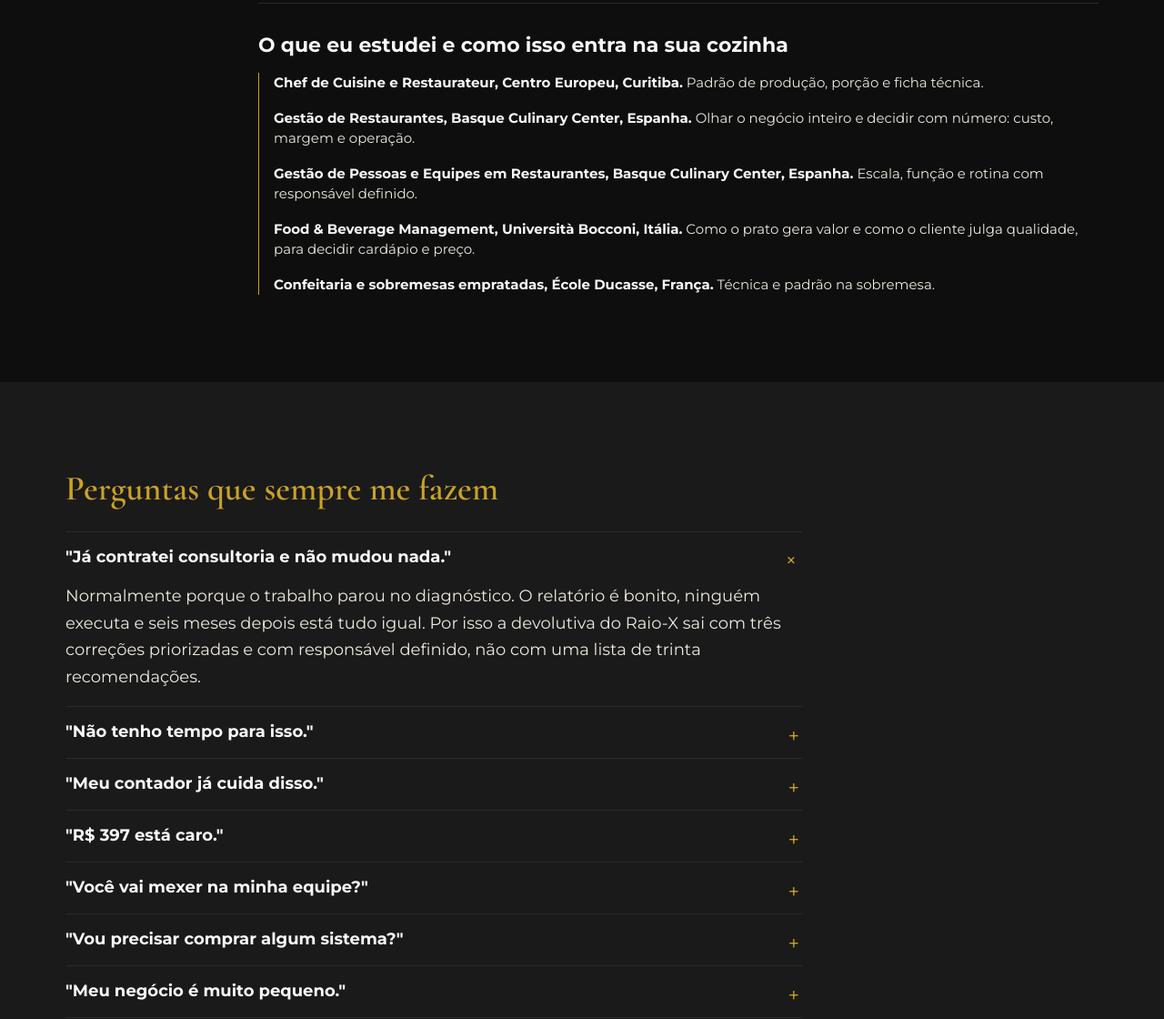
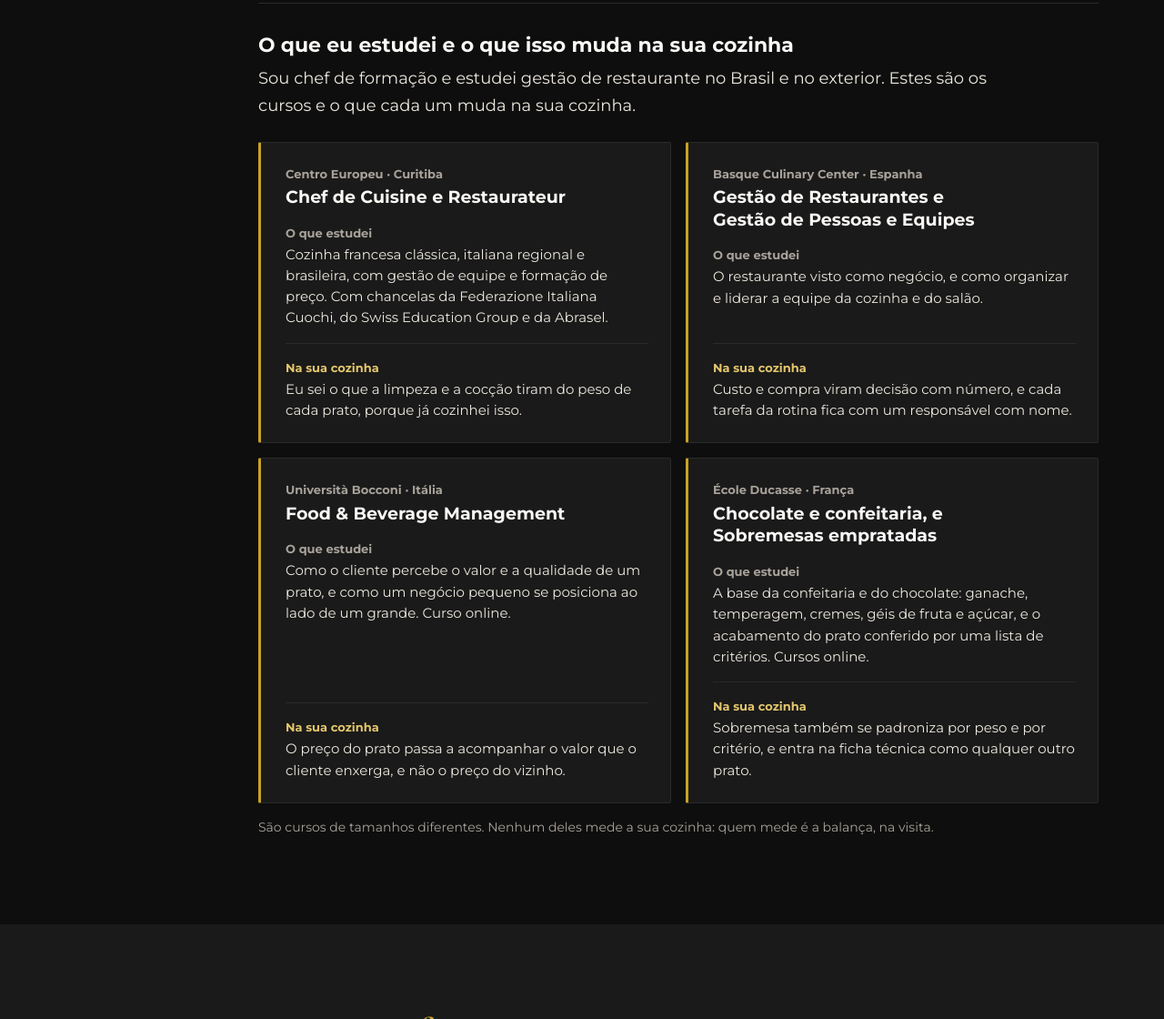
Before and after one commit to maverickguedes77-hue/raiox-cozinha, a plain HTML site: page index.html in a window 1280 px wide. Shown: the part 8371-9491 px from the top of the page at 91% size. Drawn offline with Linux system fonts and the light colour scheme.

Commit message:
Refaz Quem sou com quatro cartões de formação
Cada cartão mostra onde estudei, o que estudei e o que muda na cozinha do cliente. Centro Europeu, Basque Culinary Center, Bocconi e École Ducasse.

Co-Authored-By: Claude Sonnet 5.5 <noreply@anthropic.com>

```diff
--- a/css/estilo.css
+++ b/css/estilo.css
@@ -205,9 +205,17 @@ html:not(.js) .so-js { display: none; }
 .selo text { font: 700 54px var(--serifa); fill: var(--dourado); text-anchor: middle; }
 .quem h2 { margin-bottom: 16px; }
 .formacoes { margin-top: 32px; padding-top: 32px; border-top: 1px solid var(--grafite); }
-.formacoes ul { list-style: none; margin: 16px 0 0; padding: 0 0 0 16px; border-left: 1px solid var(--dourado); font-size: 15px; line-height: 1.5; }
-.formacoes li { padding-bottom: 16px; }
-.formacoes li:last-child { padding-bottom: 0; }
+.formacoes-lead { max-width: 68ch; margin: 8px 0 24px; }
+.formacoes-grade { display: grid; gap: 16px; }
+.formacao { display: flex; flex-direction: column; padding: 24px 24px 24px 27px; background: var(--preto-carvao); border: 1px solid var(--grafite); border-left: 3px solid var(--dourado); border-radius: 2px; }
+.formacao h4 { margin: 0 0 16px; font: 700 19px/1.3 var(--texto); color: var(--branco-osso); text-wrap: balance; }
+.formacao p { margin: 0; font-size: 15px; line-height: 1.55; }
+.formacao .formacao-onde { margin-bottom: 4px; font-size: 13px; font-weight: 700; color: var(--cinza-texto); }
+.formacao .formacao-estudei { margin-bottom: 16px; }
+.formacao .formacao-muda { margin-top: auto; padding-top: 16px; border-top: 1px solid var(--grafite); }
+.formacao-rotulo { display: block; margin-bottom: 2px; font-size: 13px; font-weight: 700; color: var(--cinza-texto); }
+.formacao-muda .formacao-rotulo { color: var(--dourado-claro); }
+.formacoes-nota { margin-top: 16px; }
 
 /* BLOCO 11 · Perguntas */
 .perguntas { margin-top: 24px; border-top: 1px solid var(--grafite); }
@@ -305,6 +313,7 @@ h1, h2, .preco-topo, .fuga-numero, .fechamento-bloco, .tela-total b, .ficha b, .
 
   .bloco-nao h2 { font-size: 48px; }
   .quem { grid-template-columns: 148px 1fr; gap: 64px; }
+  .formacoes-grade { grid-template-columns: 1fr 1fr; }
   .fechamento h2 { font-size: 56px; }
   .rodape .conteudo { display: flex; justify-content: space-between; align-items: flex-start; gap: 32px; }
   .barra-fixa { display: none; }
--- a/index.html
+++ b/index.html
@@ -472,14 +472,35 @@
         <p>Não vendo sistema, não vendo curso e não recebo comissão de fornecedor nenhum. Isso é regra fixa aqui, porque no dia em que eu cotar um fornecedor para você, você precisa ter certeza de que eu não ganho nada com a escolha.</p>
       </div>
       <div class="formacoes">
-        <h3>O que eu estudei e como isso entra na sua cozinha</h3>
-        <ul>
-          <li><strong>Chef de Cuisine e Restaurateur, Centro Europeu, Curitiba.</strong> Padrão de produção, porção e ficha técnica.</li>
-          <li><strong>Gestão de Restaurantes, Basque Culinary Center, Espanha.</strong> Olhar o negócio inteiro e decidir com número: custo, margem e operação.</li>
-          <li><strong>Gestão de Pessoas e Equipes em Restaurantes, Basque Culinary Center, Espanha.</strong> Escala, função e rotina com responsável definido.</li>
-          <li><strong>Food &amp; Beverage Management, Università Bocconi, Itália.</strong> Como o prato gera valor e como o cliente julga qualidade, para decidir cardápio e preço.</li>
-          <li><strong>Confeitaria e sobremesas empratadas, École Ducasse, França.</strong> Técnica e padrão na sobremesa.</li>
-        </ul>
+        <h3>O que eu estudei e o que isso muda na sua cozinha</h3>
+        <p class="formacoes-lead">Sou chef de formação e estudei gestão de restaurante no Brasil e no exterior. Estes são os cursos e o que cada um muda na sua cozinha.</p>
+        <div class="formacoes-grade">
+          <article class="formacao">
+            <p class="formacao-onde">Centro Europeu · Curitiba</p>
+            <h4>Chef de Cuisine e Restaurateur</h4>
+            <p class="formacao-estudei"><span class="formacao-rotulo">O que estudei</span>Cozinha francesa clássica, italiana regional e brasileira, com gestão de equipe e formação de preço. Com chancelas da Federazione Italiana Cuochi, do Swiss Education Group e da Abrasel.</p>
+            <p class="formacao-muda"><span class="formacao-rotulo">Na sua cozinha</span>Eu sei o que a limpeza e a cocção tiram do peso de cada prato, porque já cozinhei isso.</p>
+          </article>
+          <article class="formacao">
+            <p class="formacao-onde">Basque Culinary Center · Espanha</p>
+            <h4>Gestão de Restaurantes e Gestão de Pessoas e Equipes</h4>
+            <p class="formacao-estudei"><span class="formacao-rotulo">O que estudei</span>O restaurante visto como negócio, e como organizar e liderar a equipe da cozinha e do salão.</p>
+            <p class="formacao-muda"><span class="formacao-rotulo">Na sua cozinha</span>Custo e compra viram decisão com número, e cada tarefa da rotina fica com um responsável com nome.</p>
+          </article>
+          <article class="formacao">
+            <p class="formacao-onde">Università Bocconi · Itália</p>
+            <h4>Food &amp; Beverage Management</h4>
+            <p class="formacao-estudei"><span class="formacao-rotulo">O que estudei</span>Como o cliente percebe o valor e a qualidade de um prato, e como um negócio pequeno se posiciona ao lado de um grande. Curso online.</p>
+            <p class="formacao-muda"><span class="formacao-rotulo">Na sua cozinha</span>O preço do prato passa a acompanhar o valor que o cliente enxerga, e não o preço do vizinho.</p>
+          </article>
+          <article class="formacao">
+            <p class="formacao-onde">École Ducasse · França</p>
+            <h4>Chocolate e confeitaria, e Sobremesas empratadas</h4>
+            <p class="formacao-estudei"><span class="formacao-rotulo">O que estudei</span>A base da confeitaria e do chocolate: ganache, temperagem, cremes, géis de fruta e açúcar, e o acabamento do prato conferido por uma lista de critérios. Cursos online.</p>
+            <p class="formacao-muda"><span class="formacao-rotulo">Na sua cozinha</span>Sobremesa também se padroniza por peso e por critério, e entra na ficha técnica como qualquer outro prato.</p>
+          </article>
+        </div>
+        <p class="legenda formacoes-nota">São cursos de tamanhos diferentes. Nenhum deles mede a sua cozinha: quem mede é a balança, na visita.</p>
       </div>
     </div>
   </div>
```
